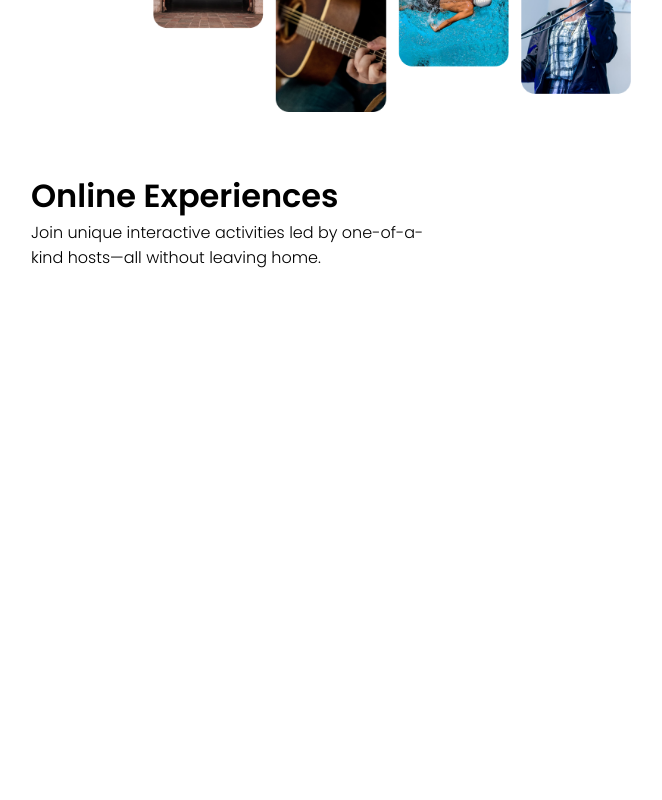
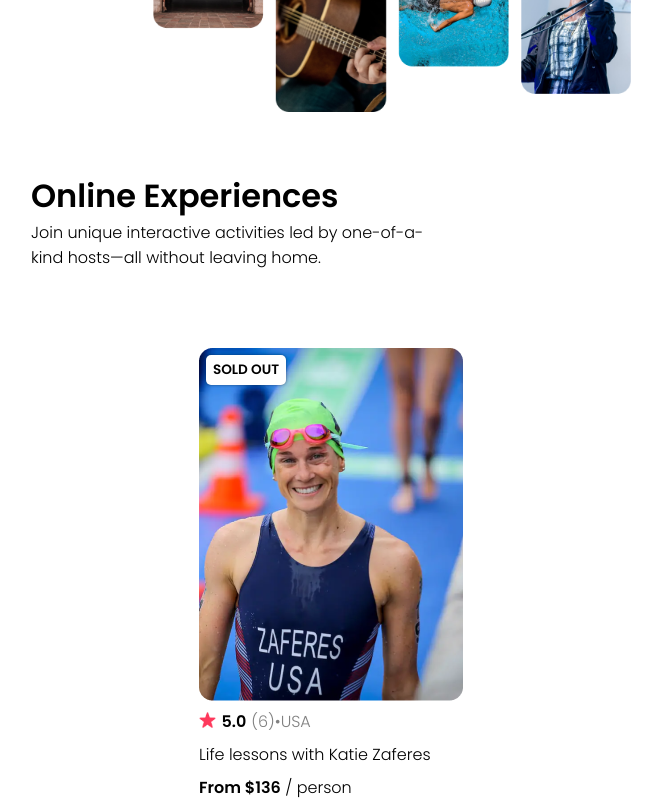
Before and after one commit to sleep24less/airbnb-clone, a React (Vite) app: page / in a window 1280 px wide. Shown: the part 350-1150 px from the top of the page, without its empty margins (309-971 px from the left). Before the commit the page ends 800 px from the top, so only its background shows below. Built offline with nearby package versions, Linux system fonts and the light colour scheme.

Commit message:
Add Card component with css

```diff
--- a/src/App.jsx
+++ b/src/App.jsx
@@ -1,12 +1,14 @@
 import './App.css'
 import Navbar from './components/Navbar'
 import Hero from './components/Hero'
+import Card from './components/Card'
 
 function App() {
   return (
     <div className='container'>
       <Navbar />
       <Hero />
+      <Card />
     </div>
   )
 }
--- /dev/null
+++ b/src/components/Card.css
@@ -0,0 +1,39 @@
+.card {
+    display: flex;
+    flex-direction: column;
+    gap: 8px;
+}
+
+.status {
+    display: flex;
+    justify-content: center;
+    align-items: center;
+    position: relative;
+    top: 45px;
+    left: 7px;
+    font-family: inherit;
+    font-weight: bold;
+    font-size: 0.85rem;
+    height: 30px;
+    width: 80px;
+    background-color: var(--color-bg);
+    border-radius: 5px;
+    box-shadow: 0px 0px 3px rgba(0, 0, 0, 0.466);
+}
+
+.rating_container {
+    display: flex;
+    align-items: center;
+    gap: 5px;
+}
+
+.rating_container img {
+    position: relative;
+    bottom: 1px;
+    width: auto;
+    height: 1rem;
+}
+
+.rating_container .rating_num {
+    color: gray;
+}
--- /dev/null
+++ b/src/components/Card.jsx
@@ -0,0 +1,21 @@
+import cardImg from '../assets/card-img.png'
+import star from '../assets/star.png'
+import './Card.css'
+
+function Card() {
+    return (
+        <div className='card'>
+            <div className='status'>SOLD OUT</div>
+            <img src={cardImg} alt='picture of a person' className='card_img'></img>
+            <div className='rating_container'>
+                <img src={star} alt='rating star image' className='star_img'></img>
+                <p className='rating'><b>5.0</b></p>
+                <p className='rating_num'>(6)&bull;USA</p>
+            </div>
+            <p className='card_text'>Life lessons with Katie Zaferes</p>
+            <p><b>From $136</b> / person</p>
+        </div>
+    )
+}
+
+export default Card
--- a/src/index.css
+++ b/src/index.css
@@ -52,6 +52,6 @@
 
 .photo_group {
     height: auto;
-    width: 600px;
+    max-width: 600px;
     margin-bottom: 60px;
 }
```
Also changed, not shown: src/assets/card-img.png (added), src/assets/star.png (added).
